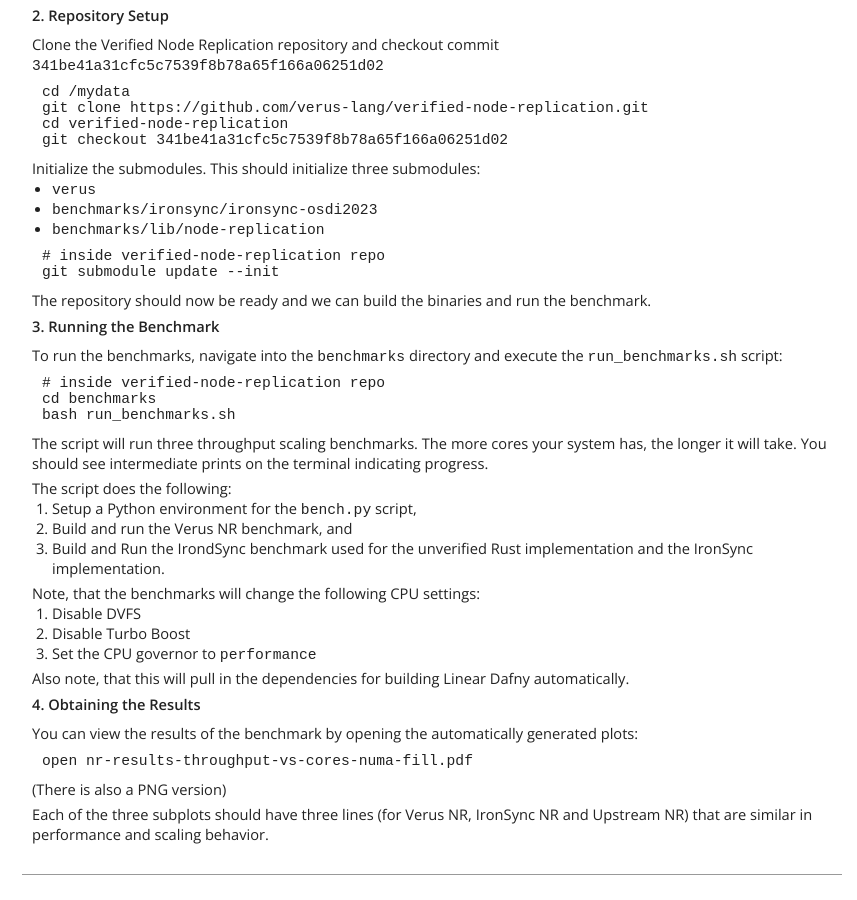
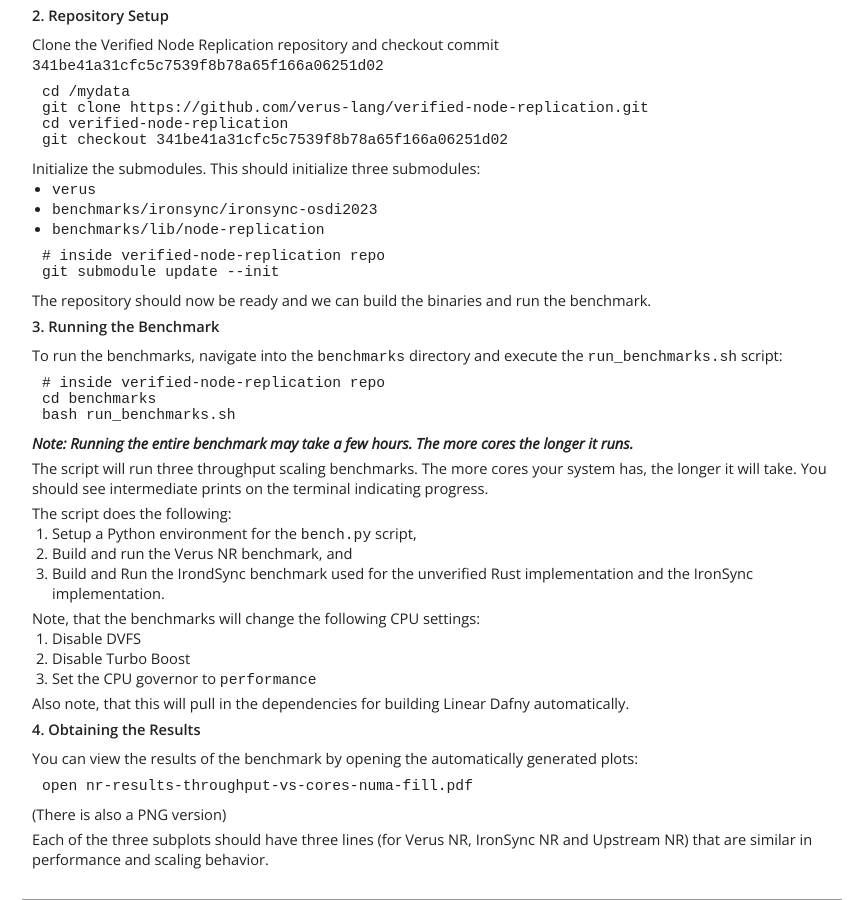
Before and after one commit to verus-lang/paper-sosp24-artifact, a Jekyll site: the page built from site/guide.md, in a window 1280 px wide and 900 px high, scrolled down 7408 px. Shown: the whole window, without its empty margins (8-865 px from the left). Built offline with Jekyll 4.4.1, drawn with Linux system fonts in a browser that asks for light colours; before the commit the page ends 8283 px from its top, so only the background shows below that.

Commit message:
nr: adding note on the benchmark duration
Signed-off-by: Reto Achermann <achreto@gmail.com>

````diff
--- a/site/guide.md
+++ b/site/guide.md
@@ -550,6 +550,8 @@ cd benchmarks
 bash run_benchmarks.sh
 ```
 
+***Note: Running the entire benchmark may take a few hours. The more cores the longer it runs.***
+
 The script will run three throughput scaling benchmarks. The more cores your system has, the longer
 it will take. You should see intermediate prints on the terminal indicating progress.
 
````
